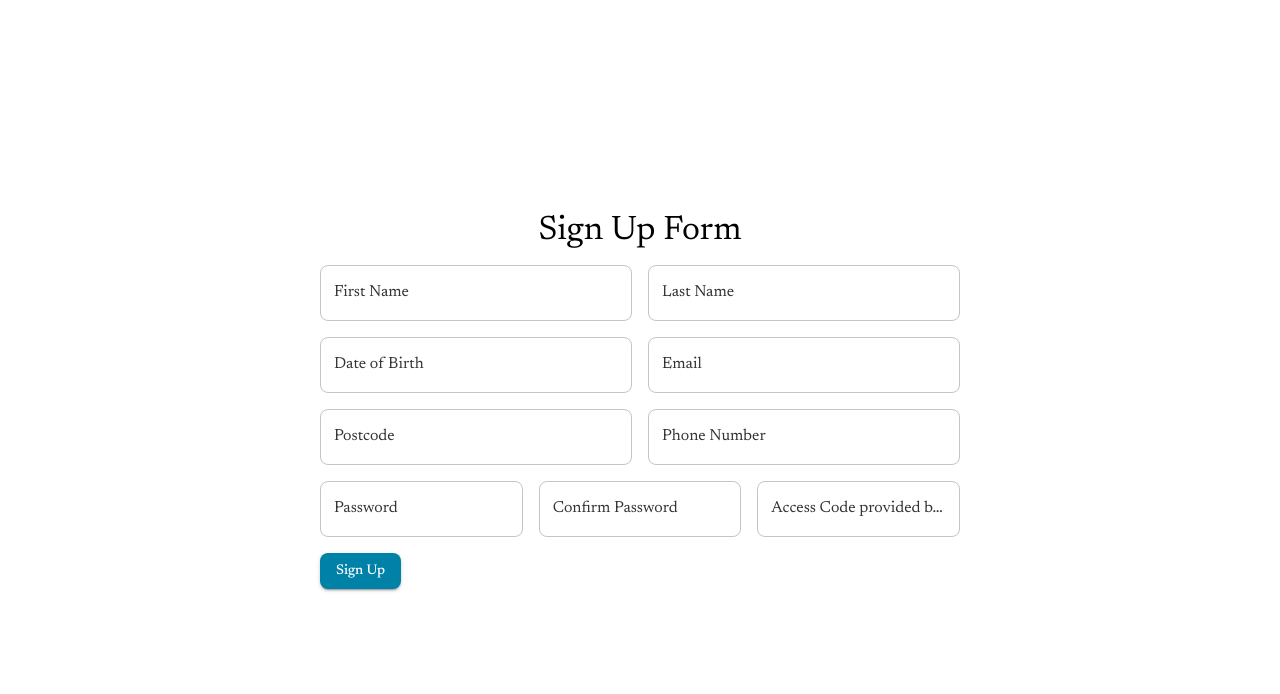
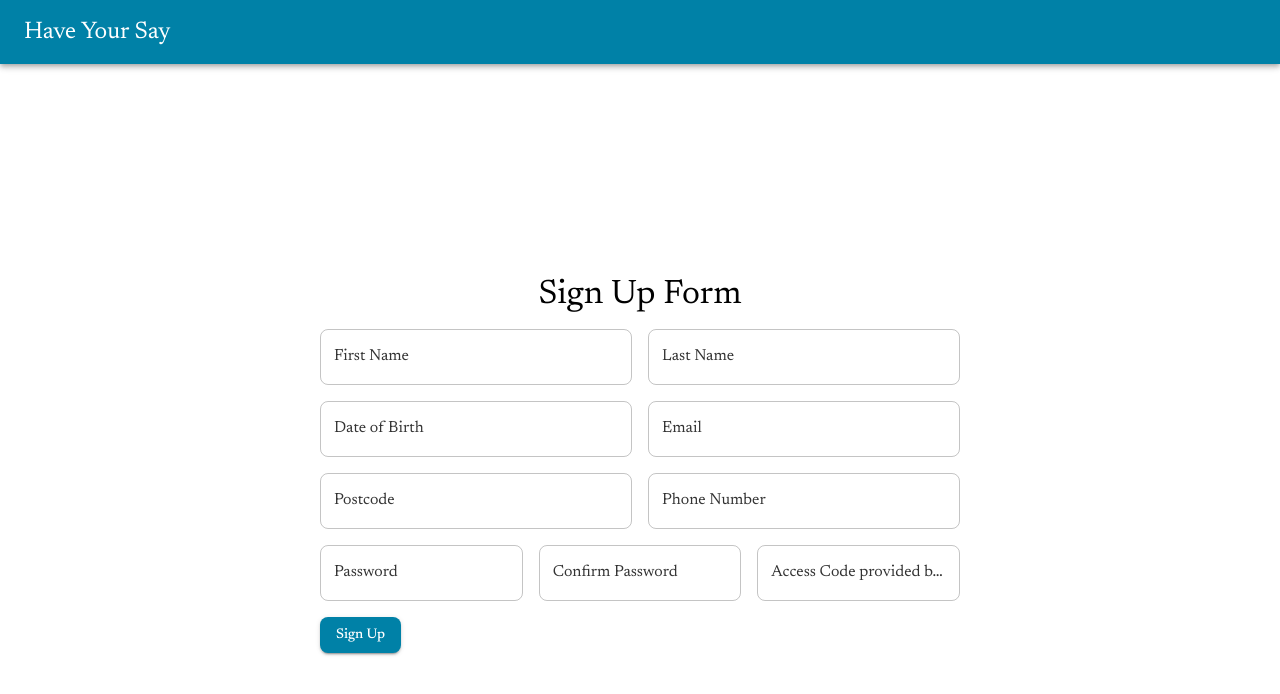
Before and after one commit to shanedunne/have_your_say, a React (Create React App) app in the folder frontend/: page /signup in a window 1280 px wide. Shown: the top 694 px of the page. Built offline with nearby package versions, Linux system fonts and the light colour scheme.

Commit message:
add app bar to pages outside dashboard application

```diff
--- a/frontend/src/components/AppBar.js
+++ b/frontend/src/components/AppBar.js
@@ -13,30 +13,25 @@ export default function ButtonAppBar() {
 
   let navigate = useNavigate();
 
-  const logout = () => {
-    handlelogout("JwtToken")
-    navigate('/');
-};
 
 
   return (
     <Box sx={{ flexGrow: 1 }}>
       <AppBar position="static">
         <Toolbar>
-          <IconButton
-            size="large"
-            edge="start"
-            color="inherit"
-            aria-label="menu"
-            sx={{ mr: 2 }}
+        <Box
+            onClick={() => navigate('/')}
+            sx={{
+              cursor: 'pointer',
+              display: 'flex',
+              alignItems: 'center',
+            }}
           >
-            <MenuIcon />
-          </IconButton>
-          <Typography variant="h6" component="div" sx={{ flexGrow: 1 }}>
-            Have Your Say
-          </Typography>
-          <Button color="inherit" onClick={() => navigate('/login')}>Login</Button>
-          <Button color="inherit" onClick={logout}>Logout</Button>
+            <Typography variant="h5" component="div" sx={{ mr: 2 }}>
+              Have Your Say
+            </Typography>
+          </Box>
+
         </Toolbar>
       </AppBar>
     </Box>
--- a/frontend/src/pages/Home/Home.js
+++ b/frontend/src/pages/Home/Home.js
@@ -4,6 +4,7 @@ import Box from '@mui/material/Box';
 import Button from '@mui/material/Button';
 import { Typography } from "@mui/material";
 import theme from "../../assets/theme";
+import ButtonAppBar from "../../components/AppBar";
 
 
 
@@ -11,6 +12,8 @@ function HomePage() {
     const navigate = useNavigate();
 
     return (
+        <Box sx={{ width: "100%", height: "100vh" }}>
+            <ButtonAppBar />
             <Box sx={{
                 display: 'flex',
                 flexDirection: { xs: "column", sm: "row" },
@@ -29,7 +32,7 @@ function HomePage() {
                         flexDirection: "column",
                         justifyContent: "center",
                         alignItems: "center",
-                    height: { xs: "50%", sm: "100%" },
+                        height: { xs: "50%", sm: "100vh" },
                         margin: 0
                     }}
                 >
@@ -41,7 +44,7 @@ function HomePage() {
                         sx={{
                             lineHeight: 1.8,
                             textAlign: "center",
-                        maxWidth: { xs: "90%", sm: "70%"},
+                            maxWidth: { xs: "90%", sm: "70%" },
                             color: theme.palette.primary.contrastText,
                         }}
                     >
@@ -58,7 +61,7 @@ function HomePage() {
                         flexDirection: "column",
                         justifyContent: "center",
                         alignItems: "center",
-                    height: { xs: "50%", sm: "100%" },
+                        height: { xs: "50%", sm: "100vh" },
                         margin: 0,
                         backgroundColor: theme.palette.background.paper,
                         color: theme.palette.primary.main
@@ -73,7 +76,7 @@ function HomePage() {
                     </span>
 
                 </Box>
-
+            </Box>
         </Box>
     )
 } export default HomePage;
--- a/frontend/src/pages/LoginPage/LoginPage.js
+++ b/frontend/src/pages/LoginPage/LoginPage.js
@@ -8,6 +8,7 @@ import Typography from '@mui/material/Typography';
 import { Grid2 } from '@mui/material';
 import { useAuth } from "../../services/authProvider";
 import Cookies from 'js-cookie';
+import ButtonAppBar from '../../components/AppBar';
 
 
 
@@ -53,6 +54,8 @@ function LoginPage() {
         }
     }
     return (
+        <Box sx={{ width: "100%", height: "100vh" }}>
+            <ButtonAppBar />
         <Box sx={{
             display: 'flex',
             flexDirection: 'column',
@@ -105,6 +108,7 @@ function LoginPage() {
                 </Grid2>
             </Grid2>
         </Box>
+        </Box>
     );
 
 
--- a/frontend/src/pages/SignUpPage/SignUpPage.js
+++ b/frontend/src/pages/SignUpPage/SignUpPage.js
@@ -7,6 +7,7 @@ import Button from '@mui/material/Button';
 import Typography from '@mui/material/Typography';
 import { Grid2 } from '@mui/material';
 import './SignUpPage.css'
+import ButtonAppBar from '../../components/AppBar';
 
 
 function SignUpPage() {
@@ -40,7 +41,8 @@ function SignUpPage() {
             }
 
             // call axios post request
-            handleSignUp({firstName,
+            handleSignUp({
+                firstName,
                 lastName,
                 dateOfBirth,
                 email,
@@ -61,6 +63,8 @@ function SignUpPage() {
         }
     }
     return (
+        <Box sx={{ width: "100%", height: "100vh" }}>
+            <ButtonAppBar />
             <Box sx={{
                 display: 'flex',
                 flexDirection: 'column',
@@ -185,6 +189,7 @@ function SignUpPage() {
                     </Grid2>
                 </Grid2>
             </Box>
+        </Box>
     );
 
 
```
Lines whose indentation alone changed are shown as unchanged.
